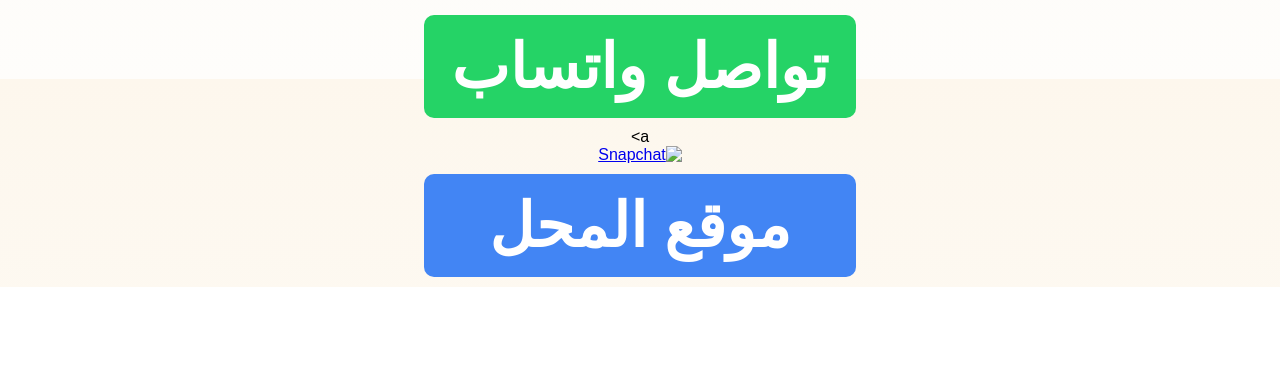
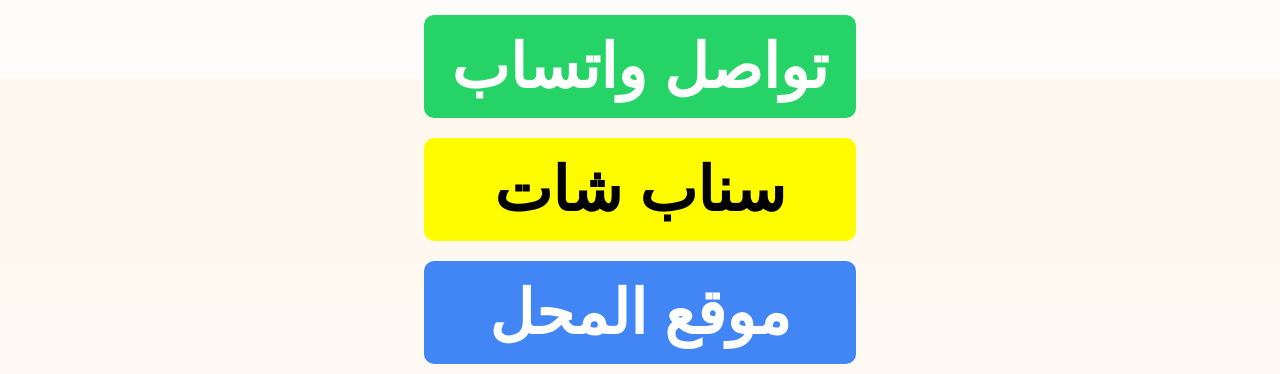
Before and after one commit to alnahdijewelry/ALNAHDIGOLDE, a plain HTML site: page index.html in a window 1280 px wide. Shown: the part 721-1095 px from the top of the page. Before the commit the page ends 1008 px from the top, so only its background shows below. Drawn offline with Linux system fonts and the light colour scheme.

Commit message:
Update index.html

```diff
--- a/index.html
+++ b/index.html
@@ -69,9 +69,7 @@
         <h2>ALNAHDIJEWELRY</h2>
         <a href="https://www.tiktok.com/@alnahdijewelry?_t=ZS-8xJJA6VPFtH&_r=1" class="button tiktok">دخول TikTok</a>
         <a href="https://wa.me/966551931424" class="button whatsapp">تواصل واتساب</a>
-        a>
-  <a href="https://snapchat.com/t/Q1ErYayk" target="_blank">
-    <img src="icons/snapchat.png" alt="Snapchat">
+        <a href="https://snapchat.com/t/Q1ErYayk" class="button snapchat" target="_blank">سناب شات</a>
         <a href="https://maps.app.goo.gl/wSiBhSvkWUFVE56T6?g_st=com.google.maps.preview.copy" class="button maps">موقع المحل</a>
     </div>
 </body>
```
